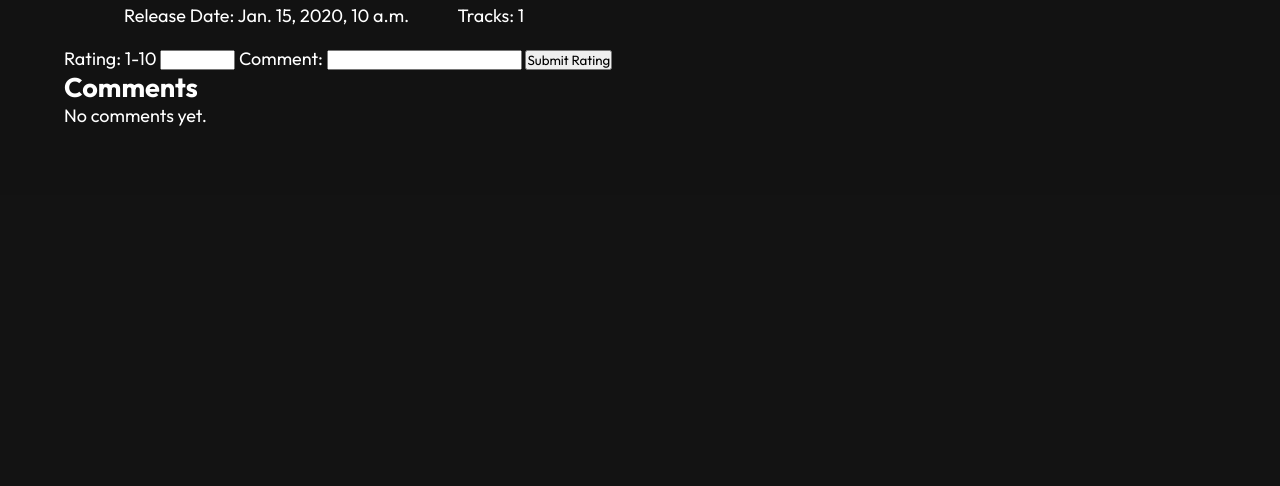
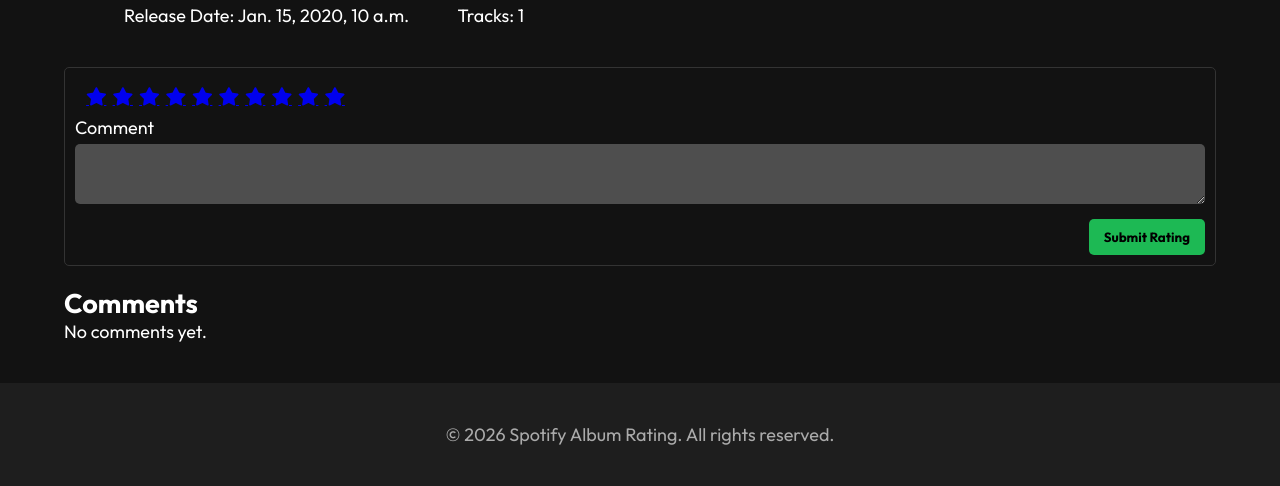
Before and after one commit to Nano10en/spotify-album-rating, a Django app: page /album/1/ in a window 1280 px wide. Shown: the part 605-1091 px from the top of the page. Before the commit the page ends 731 px from the top, so only its background shows below. Run offline with Django 5.2, Linux system fonts and the light colour scheme; data comes from the database, SQL or seed files in the repository; both versions use the stored data as it was after the commit; a database or web service that is not in the repository returns one stand-in record (values such as "Sample title"); data that the repository does not hold is empty; some libraries are stand-ins or nearby versions.

Commit message:
Add track review design

```diff
--- a/music/static/music/index.js
+++ b/music/static/music/index.js
@@ -1,5 +1,36 @@
 $(".track-separator").hide();
 
+// $(".track-info").on("click", function () {
+//     $(this).next(".track-separator").toggle();
+// });
+
+
 $(".track-info").on("click", function () {
-    $(this).next(".track-separator").toggle();
+    const $clicked = $(this);
+    const $sep = $clicked.next(".track-separator");
+    const $album = $(".album-details");
+
+    if ($album.css("height") === "auto") {
+        $album.height($album.outerHeight());
+    }
+
+    // если уже открыт — вернуть всё обратно
+    if ($sep.is(":visible")) {
+        $(".track-separator").stop(true, true).slideUp(200);
+        $(".track-info").stop(true, true).fadeIn(200);
+        // $(".album-details").stop(true, true).animate({ height: 900 }, 200);
+
+        const natural = $album.css("height", "auto").outerHeight();
+        $album.height($album.outerHeight()).stop(true, true).animate({ height: natural }, 200, function () {
+            $album.css("height", ""); // убираем height полностью (возвращается CSS/auto)
+        });
+
+        return;
+    }
+
+    $(".track-separator").stop(true, true).slideUp(200);
+    $(".track-info").not($clicked).stop(true, true).fadeOut(200);
+    $sep.stop(true, true).slideDown(200);
+
+    $album.stop(true, true).animate({ height: 900 }, 200);
 });
--- a/music/static/music/styles.css
+++ b/music/static/music/styles.css
@@ -34,6 +34,13 @@ header img {
     border-radius: 50%;
     margin: 0 10px;
 
+}
+
+header a.logo {
+    font-size: 1.2em;
+    font-weight: bold;
+    text-decoration: none;
+    color: #fff;
 }
 .search-form {
     margin-bottom: 20px;
@@ -105,6 +112,7 @@ main .album-artist {
     display: flex;
     flex-direction: row;
     justify-content: space-between;
+    height: auto;
 }
 
 .album-details div.album-info {
@@ -146,20 +154,137 @@ main .album-artist {
     padding: 15px;
 }
 
-/* .album-details div.tracks .track-separator {
-    display: none;
-} */
-
 .album-details div.tracks .track-info {
     display: flex;
     justify-content: space-between;
     align-items: center;
     padding: 15px;
     transition: background-color 0.2s;
-    /* border-bottom: 1px solid #333; */
+    border-bottom: 1px solid #333;
 }
 
 .album-details div.tracks .track-info:hover {
     background-color: #333;
     cursor: pointer;
 }
+.star-wrapper {
+    direction: rtl;
+    display: inline-flex;
+    gap: 4px;
+    margin: 10px;
+}
+
+.star-wrapper input {
+    display: none;
+}
+
+.star-wrapper label {
+    font-size: 1.5em;
+    color: #fff;
+    cursor: pointer;
+    transition: transform .2s, color .2s;
+}
+
+.star-wrapper label:hover {
+    color: #1db954;
+    transform: scale(1.2);
+}
+
+.star-wrapper label:hover,
+.star-wrapper label:hover~label {
+    color: #1db954;
+}
+
+.star-wrapper input:checked~label {
+    color: #1db954;
+}
+
+form .review-section {
+    width: 100%;
+    margin: 20px 0;
+    border: 1px solid #333;
+    border-radius: 5px;
+    padding: 10px;
+}
+
+form .review-section div:last-child {
+    display: flex;
+    justify-content: flex-end;
+}
+
+form .comment-section {
+    width: 100%;
+    display: inline-block;
+}
+
+form .comment-section label {
+    display: block;
+    margin-bottom: 5px;
+}
+
+form .comment-section textarea {
+    width: 100%;
+    padding: 10px;
+    border-radius: 5px;
+    border: none;
+    font-size: 16px;
+    resize: vertical;
+    background: #4e4e4e;
+    color: #fff;
+}
+
+form button {
+    margin-top: 10px;
+    padding: 10px 15px;
+    border: none;
+    border-radius: 5px;
+    background-color: #1db954;
+    color: black;
+    font-weight: bold;
+    cursor: pointer;
+    transition: all 500ms ease;
+}
+
+form button:hover {
+    transform: scale(1.1);
+}
+
+.show-comment {
+    margin-top: 10px;
+    padding: 20px;
+    background-color: #333;
+    border-radius: 5px;
+    color: #aaa;
+}
+
+.show-comment div {
+    border: 1px solid #555;
+    padding: 10px;
+    border-radius: 5px;
+    margin-bottom: 10px;
+}
+
+.show-comment div:last-child {
+    margin-bottom: 0;
+}
+
+.show-comment div p {
+    font-weight: 300;
+    color: #fff;
+}
+
+.show-comment .author-rating {
+    display: flex;
+    justify-content: space-between;
+    border: 0;
+    border-bottom: 1px solid #555;
+}
+
+footer {
+    width: 100%;
+    text-align: center;
+    padding: 40px;
+    background-color: #1e1e1e;
+    color: #aaa;
+    margin-top: 40px;
+}
--- a/music/templates/music/album_detail.html
+++ b/music/templates/music/album_detail.html
@@ -23,23 +23,65 @@
             <div class="track-separator">
                 <form action="{% url 'create_track_comment' album.id track.id %}" method="post">
                     {% csrf_token %}
-                    <label for="track_rating_{{ track.id }}">Rating: 1-10</label>
-                    <input type="number" id="track_rating_{{ track.id }}" name="rating" min="1" max="10" required>
+                    <div class="review-section">
+                        <div class="star-wrapper">
+                            <input type="radio" name="rating" id="r10" value="10">
+                            <label for="r10" class="fa-regular fa-heart"></label>
 
-                    <label for="track_comment_{{ track.id }}">Comment:</label>
-                    <input type="text" id="track_comment_{{ track.id }}" name="comment" required>
+                            <input type="radio" name="rating" id="r9" value="9">
+                            <label for="r9" class="fa-regular fa-heart"></label>
 
+                            <input type="radio" name="rating" id="r8" value="8">
+                            <label for="r8" class="fa-regular fa-heart"></label>
+
+                            <input type="radio" name="rating" id="r7" value="7">
+                            <label for="r7" class="fa-regular fa-heart"></label>
+
+                            <input type="radio" name="rating" id="r6" value="6">
+                            <label for="r6" class="fa-regular fa-heart"></label>
+
+                            <input type="radio" name="rating" id="r5" value="5">
+                            <label for="r5" class="fa-regular fa-heart"></label>
+
+                            <input type="radio" name="rating" id="r4" value="4">
+                            <label for="r4" class="fa-regular fa-heart"></label>
+
+                            <input type="radio" name="rating" id="r3" value="3">
+                            <label for="r3" class="fa-regular fa-heart"></label>
+
+                            <input type="radio" name="rating" id="r2" value="2">
+                            <label for="r2" class="fa-regular fa-heart"></label>
+
+                            <input type="radio" name="rating" id="r1" value="1">
+                            <label for="r1" class="fa-regular fa-heart"></label>
+                        </div>
+                        <div class="comment-section">
+                            <label for="track_comment_{{ track.id }}">Comment</label>
+                            <textarea type="text" id="track_comment_{{ track.id }}" name="comment" required></textarea>
+                        </div>
+                        <div class="button-section">
                             <button type="submit">Submit Rating</button>
+                        </div>
+                    </div>
                 </form>
+                <div class="show-comment">
                     {% for track_comment in tracks_comments %}
                         {% if track_comment.track_id == track.id %}
                             <div>
-                            <p><strong>{{ track_comment.author.spotifyprofile.display_name }}</strong>: {{ track_comment.content }} (Rating: {{ track_comment.rating }}/10)</p>
+                                <div class="author-rating">
+                                    {% if request.user.spotifyprofile.display_name != "" %}
+                                        <span>{{ request.user.spotifyprofile.display_name }}</span>
+                                    {% else %}
+                                        <span>{{ request.user.username }}</span>
+                                    {% endif %}
+                                    <span>Rating: {{ track_comment.rating }}/10</span>
+                                </div>
+                                <p>{{ track_comment.content }}</p>
                             </div>
                         {% endif %}
                     {% endfor %}
                 </div>
-            <hr style="border-bottom: 1px solid #333;">
+            </div>
             {% endfor %}
         </div>
     </div>
@@ -47,13 +89,27 @@
     <div class="review">
         <form action="{% url 'create_comment' album.id %}" method="post">
             {% csrf_token %}
-            <label for="rating">Rating: 1-10</label>
-            <input type="number" id="rating" name="rating" min="1" max="10" required>
-
-            <label for="comment">Comment:</label>
-            <input type="text" id="comment" name="comment" required>
-
+            <div class="review-section">
+                <div class="star-wrapper">
+                    <a href="#" class="fas fa-star s1"></a>
+                    <a href="#" class="fas fa-star s2"></a>
+                    <a href="#" class="fas fa-star s3"></a>
+                    <a href="#" class="fas fa-star s4"></a>
+                    <a href="#" class="fas fa-star s5"></a>
+                    <a href="#" class="fas fa-star s6"></a>
+                    <a href="#" class="fas fa-star s7"></a>
+                    <a href="#" class="fas fa-star s8"></a>
+                    <a href="#" class="fas fa-star s9"></a>
+                    <a href="#" class="fas fa-star s10"></a>
+                </div>
+                <div class="comment-section">
+                    <label for="track_comment_{{ track.id }}">Comment</label>
+                    <textarea type="text" id="track_comment_{{ track.id }}" name="comment" required></textarea>
+                </div>
+                <div class="button-section">
                     <button type="submit">Submit Rating</button>
+                </div>
+            </div>
         </form>
     </div>
     <div class="comments">
--- a/music/templates/music/base.html
+++ b/music/templates/music/base.html
@@ -12,7 +12,7 @@
 <body>
     <header>
         <div>
-            <span>Spotify Album Rating</span>
+            <a class="logo" href="{% url "album_list" %}">Spotify Album Rating</a>
         </div>
         <div>
             {% if request.user.is_authenticated %}
@@ -32,6 +32,9 @@
     <main>
         {% block content %}{% endblock content %}
     </main>
+    <footer>
+        <p>&copy; 2026 Spotify Album Rating. All rights reserved.</p>
+    </footer>
     <script src="https://ajax.googleapis.com/ajax/libs/jquery/3.7.1/jquery.min.js"></script>
     <script src="{% static 'music/index.js' %}"></script>
 </body>
```
Also changed, not shown: db.sqlite3. Lines whose indentation alone changed are shown as unchanged.
